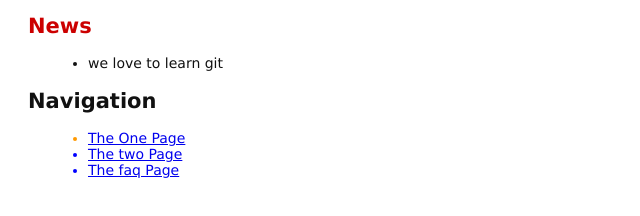
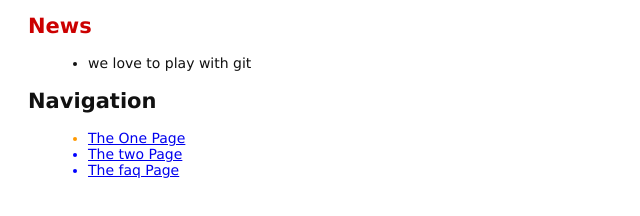
Before and after one commit to premraj1/central-repo, a plain HTML site: page index.html in a window 1280 px wide. Shown: the part 148-364 px from the top of the page, 0-640 px from the left. Drawn offline with Linux system fonts and the light colour scheme.

Commit message:
creating a conflict

```diff
--- a/index.html
+++ b/index.html
@@ -11,7 +11,7 @@
   <p>Very cool!</p>
   <h2 style="color: #C00">News</h2>
   <ul>
-    <li>we love to learn git</li>
+    <li>we love to play with git</li>
   </ul>
 
   <h2>Navigation</h2>
```
